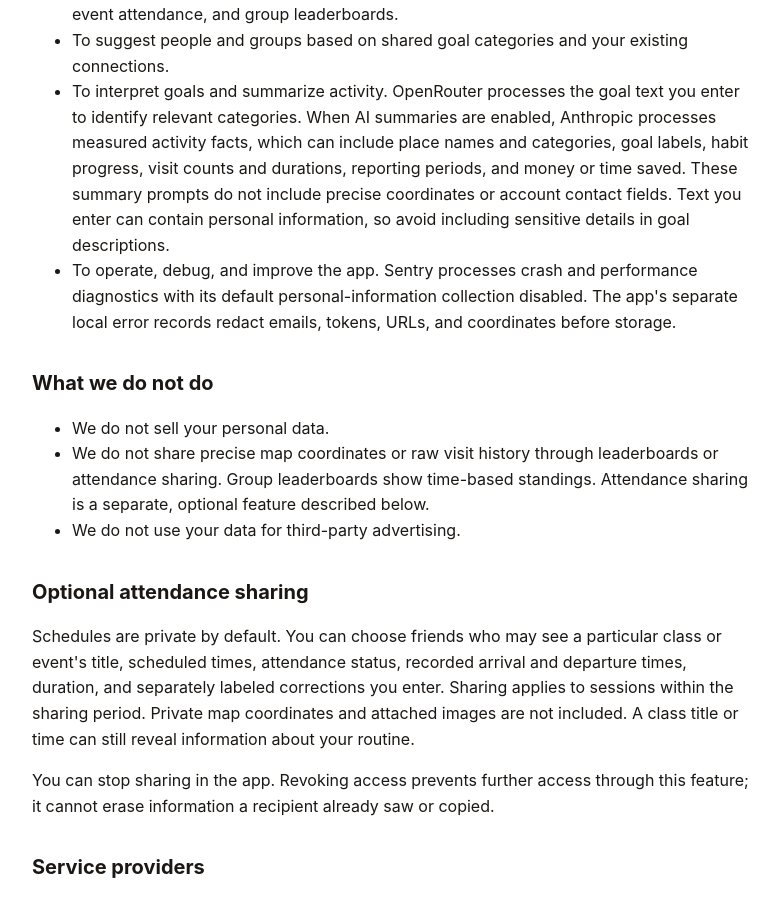
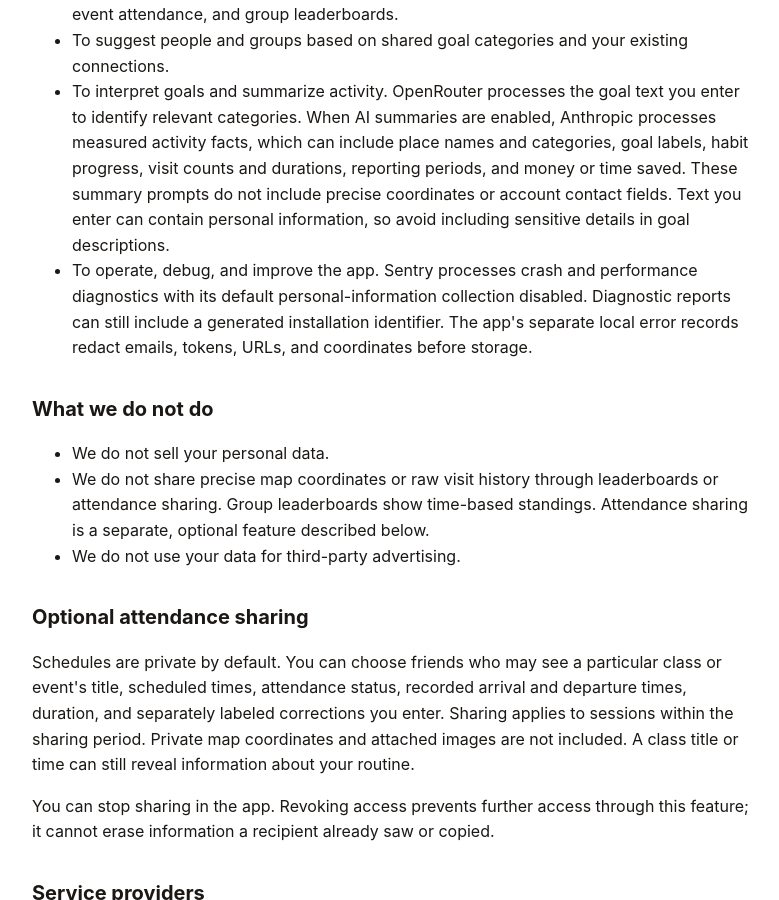
Before and after one commit to JavaJaiden/JavaJaiden.github.io, a Jekyll site: the page NoTestudo/privacy.html, which Jekyll copies as it is, in a window 1280 px wide and 900 px high, scrolled down 1337 px. Shown: the whole window, without its empty margins (248-1027 px from the left). Built offline with Jekyll 4.4.1, drawn with Linux system fonts in a browser that asks for light colours.

Commit message:
Clarify NoTestudo diagnostic installation identifiers

```diff
--- a/NoTestudo/privacy.html
+++ b/NoTestudo/privacy.html
@@ -80,7 +80,8 @@ coordinates or account contact fields. Text you enter can contain personal
 information, so avoid including sensitive details in goal descriptions.</li>
 <li>To operate, debug, and improve the app. Sentry processes crash and
 performance diagnostics with its default personal-information collection
-disabled. The app's separate local error records redact emails, tokens, URLs,
+disabled. Diagnostic reports can still include a generated installation identifier.
+The app's separate local error records redact emails, tokens, URLs,
 and coordinates before storage.</li>
 </ul>
 
```
